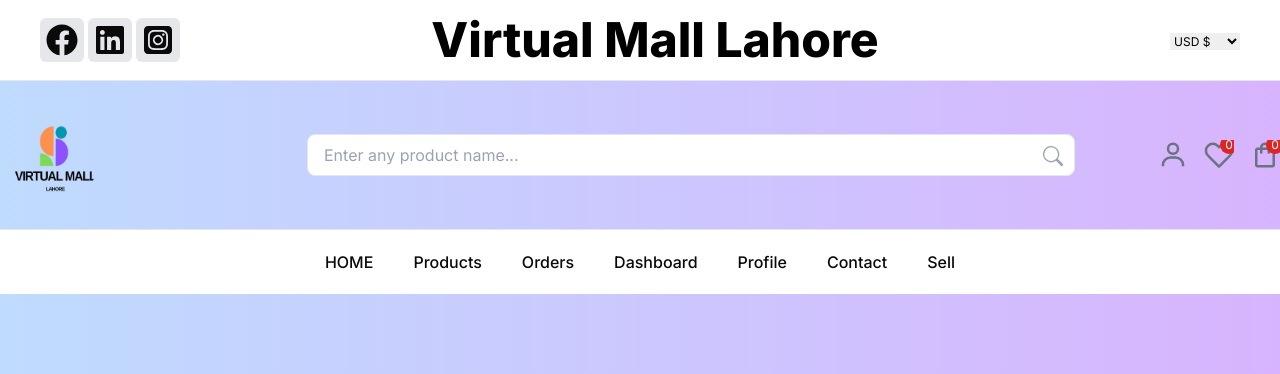
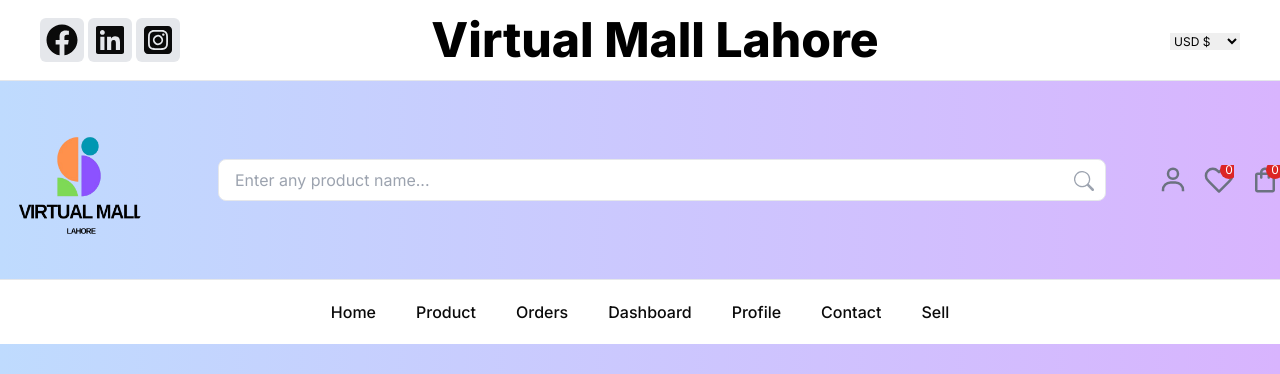
Before and after one commit to sanaa-sys/virtual-mall, a Next.js app: page / in a window 1280 px wide. Shown: the top 374 px of the page. Built offline with nearby package versions, Linux system fonts and the light colour scheme.

Commit message:
removed scrollbar problem

```diff
--- a/app/cart/page.js
+++ b/app/cart/page.js
@@ -1,36 +1,46 @@
-'use client';
-import { useState } from 'react'
-import { Minus, Plus, Trash2 } from 'lucide-react'
-import { Button } from "@/components/ui/button"
-import { Input } from "@/components/ui/input"
-import { Table, TableBody, TableCell, TableHead, TableHeader, TableRow } from "@/components/ui/table"
+"use client";
+import { useState } from "react";
+import { Minus, Plus, Trash2 } from "lucide-react";
+import { Button } from "@/components/ui/button";
+import { Input } from "@/components/ui/input";
+import {
+  Table,
+  TableBody,
+  TableCell,
+  TableHead,
+  TableHeader,
+  TableRow,
+} from "@/components/ui/table";
 
 // This would typically come from your global state management (e.g., Redux, Context API)
 const initialCartItems = [
   { id: 1, name: "Product 1", price: 19.99, quantity: 2 },
   { id: 2, name: "Product 2", price: 29.99, quantity: 1 },
-]
+];
 
 export default function CartPage() {
-    const [cartItems, setCartItems] = useState(initialCartItems)
+  const [cartItems, setCartItems] = useState(initialCartItems);
 
   const updateQuantity = (id, newQuantity) => {
     if (newQuantity >= 0) {
-            setCartItems(items =>
-                items.map(item =>
+      setCartItems((items) =>
+        items.map((item) =>
           item.id === id ? { ...item, quantity: newQuantity } : item
         )
-            )
+      );
     }
-    }
+  };
 
   const removeItem = (id) => {
-        setCartItems(items => items.filter(item => item.id !== id))
-    }
+    setCartItems((items) => items.filter((item) => item.id !== id));
+  };
 
-    const subtotal = cartItems.reduce((sum, item) => sum + item.price * item.quantity, 0)
-    const tax = subtotal * 0.1 // Assuming 10% tax
-    const total = subtotal + tax
+  const subtotal = cartItems.reduce(
+    (sum, item) => sum + item.price * item.quantity,
+    0
+  );
+  const tax = subtotal * 0.1; // Assuming 10% tax
+  const total = subtotal + tax;
 
   if (cartItems.length === 0) {
     return (
@@ -38,7 +48,7 @@
         <h1 className="text-2xl font-bold mb-4">Your cart is empty</h1>
         <Button>Continue Shopping</Button>
       </div>
-        )
+    );
   }
 
   return (
@@ -53,7 +63,7 @@
                 <TableHead>Price</TableHead>
                 <TableHead>Quantity</TableHead>
                 <TableHead>Total</TableHead>
-                                <TableHead></TableHead>
+                <TableHead>Trash</TableHead>
               </TableRow>
             </TableHeader>
             <TableBody>
@@ -66,28 +76,40 @@
                       <Button
                         variant="outline"
                         size="icon"
-                                                onClick={() => updateQuantity(item.id, item.quantity - 1)}
+                        onClick={() =>
+                          updateQuantity(item.id, item.quantity - 1)
+                        }
                       >
                         <Minus className="h-4 w-4" />
                       </Button>
                       <Input
                         type="number"
                         value={item.quantity}
-                                                onChange={(e) => updateQuantity(item.id, parseInt(e.target.value))}
+                        onChange={(e) =>
+                          updateQuantity(item.id, parseInt(e.target.value))
+                        }
                         className="w-16 text-center"
                       />
                       <Button
                         variant="outline"
                         size="icon"
-                                                onClick={() => updateQuantity(item.id, item.quantity + 1)}
+                        onClick={() =>
+                          updateQuantity(item.id, item.quantity + 1)
+                        }
                       >
                         <Plus className="h-4 w-4" />
                       </Button>
                     </div>
                   </TableCell>
-                                    <TableCell>${(item.price * item.quantity).toFixed(2)}</TableCell>
                   <TableCell>
-                                        <Button variant="ghost" size="icon" onClick={() => removeItem(item.id)}>
+                    ${(item.price * item.quantity).toFixed(2)}
+                  </TableCell>
+                  <TableCell>
+                    <Button
+                      variant="ghost"
+                      size="icon"
+                      onClick={() => removeItem(item.id)}
+                    >
                       <Trash2 className="h-4 w-4" />
                     </Button>
                   </TableCell>
@@ -116,5 +138,5 @@
         </div>
       </div>
     </div>
-    )
+  );
 }
--- a/app/globals.css
+++ b/app/globals.css
@@ -95,3 +95,6 @@
 .navbar__link:hover::after {
   scale: 1;
 }
+.scrollable-contents {
+  overflow-y: hidden;
+}
--- a/app/login/page.js
+++ b/app/login/page.js
@@ -8,6 +8,7 @@
 import { useToast } from "@/components/ui/use-toast";
 import { useRouter } from "next/navigation";
 import React from "react";
+//import "../globals.css";
 
 import SparklesPreview from "@/components/sparklescont";
 
@@ -35,26 +36,30 @@
           </div>
           <div className="grid gap-4">
             <div className="grid gap-2">
-              <Label htmlFor="email">Email</Label>
-              <Input
+              <label htmlFor="email">Email</label>
+              <input
                 id="email"
                 type="email"
                 placeholder="m@example.com"
                 onChange={(e) => setEmail(e.target.value)}
                 required
+                className="w-full p-2 border rounded" // You can style it as needed
               />
             </div>
+
             <div className="grid gap-2">
               <div className="flex items-center">
-                <Label htmlFor="password">Password</Label>
+                <label htmlFor="password">Password</label>
               </div>
-              <Input
+              <input
                 id="password"
                 type="password"
                 onChange={(e) => setPassword(e.target.value)}
                 required
+                className="w-full p-2 border rounded" // Adjust styling as needed
               />
             </div>
+
             <Button type="submit" className="w-full" onClick={handleSubmit}>
               Login
             </Button>
--- a/components/HeaderTop.jsx
+++ b/components/HeaderTop.jsx
@@ -41,9 +41,10 @@
             </div>
           </div>
 
-          <div className="text-black  pr-10 text-5xl font-extrabold ">
+          <div className="text-black pr-10 text-5xl font-extrabold overflow-hidden">
             Virtual Mall Lahore
           </div>
+
           <div className="flex-gap-4 pr-10 ">
             <select
               className="text-black text-[12px] w-[70px] "
--- a/components/headermain.jsx
+++ b/components/headermain.jsx
@@ -17,15 +17,15 @@
   return (
     <div className="border-b border-gray-200 py-6 bg-gradient-to-r from-blue-200 to-purple-300">
       <div className="container sm:flex justify-between items-center">
-        <div className="font-bold text-4xl text-center pb-2 sm:pb-0 text-blackish">
+        <div className="font-bold text-4xl text-center pr-3 pb-2 sm:pb-0 text-blackish">
           <img
             src="/logo1.png"
             alt="Logo"
             className="center rounded-full pl-2"
-            style={{ width: "100px", height: "100px" }}
+            style={{ width: "150px", height: "150px" }}
           />
         </div>
-        <div className="w-full sm:w-[300px] md:w-[70%] pl-32 relative">
+        <div className="w-full sm:w-[300px] md:w-[70%] pl-2 relative">
           <input
             className="border-gray-200 border p-2 px-4 rounded-lg w-full"
             type="text"
--- a/components/navbar.jsx
+++ b/components/navbar.jsx
@@ -5,41 +5,44 @@
     <div className="hidden lg:block ">
       <div className="container">
         <div className="flex w-fit gap-10 mx-auto font-medium py-5 text-blackish">
-          <Link className="navbar__link relative" href="http://localhost:3000/">
-            HOME
+          <Link
+            className="navbar__link relative overflow-hidden"
+            href="http://localhost:3000"
+          >
+            Home
           </Link>
           <Link
-            className="navbar__link relative"
+            className="navbar__link relative overflow-hidden"
             href="http://localhost:3000/product"
           >
-            Products
+            Product
           </Link>
           <Link
-            className="navbar__link relative"
+            className="navbar__link relative overflow-hidden"
             href="http://localhost:3000/order"
           >
             Orders
           </Link>
           <Link
-            className="navbar__link relative"
+            className="navbar__link relative overflow-hidden"
             href="http://localhost:3000/dashboard"
           >
             Dashboard
           </Link>
           <Link
-            className="navbar__link relative"
+            className="navbar__link relative overflow-hidden"
             href="http://localhost:3000/profile"
           >
             Profile
           </Link>
           <Link
-            className="navbar__link relative"
+            className="navbar__link relative overflow-hidden"
             href="http://localhost:3000/contact"
           >
             Contact
           </Link>
           <Link
-                      className="navbar__link relative"
+            className="navbar__link relative overflow-hidden"
             href="http://localhost:3000/sell"
           >
             Sell
```
Lines whose indentation alone changed are shown as unchanged.
